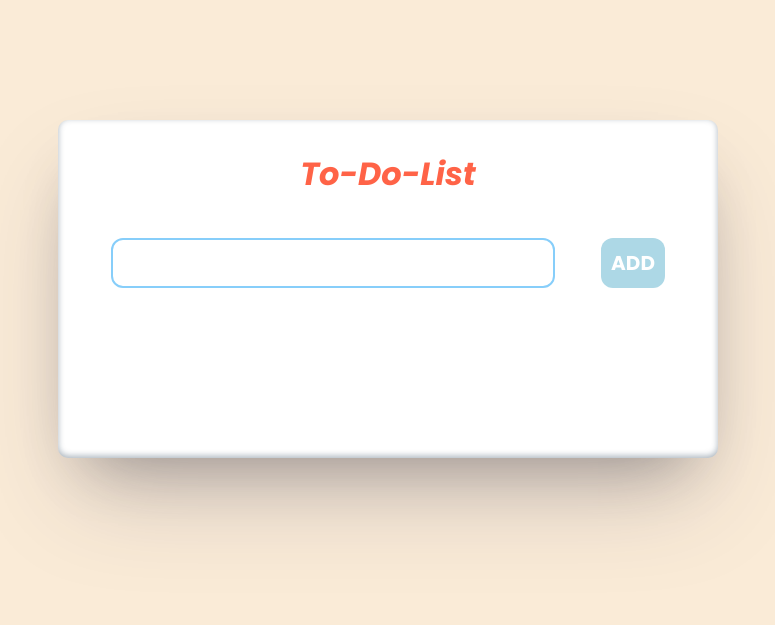
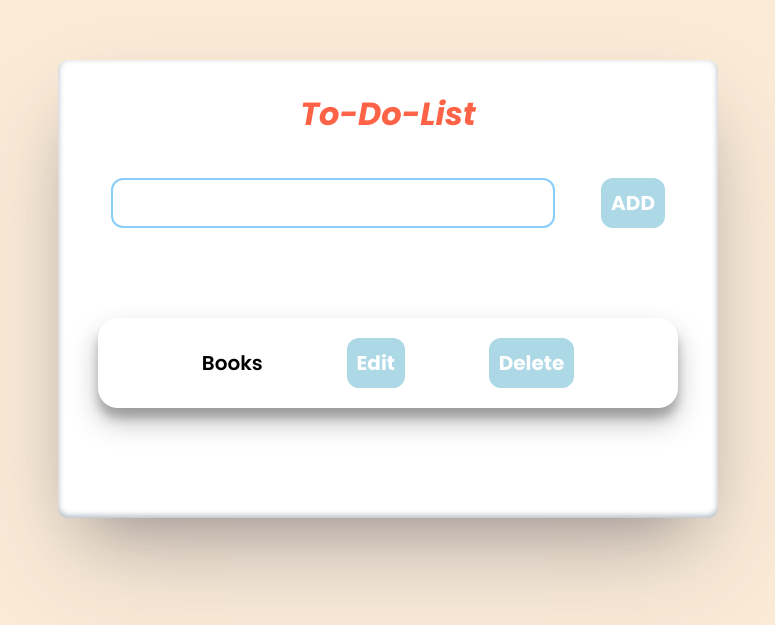
Before and after one commit to Hariprasath1996/TO-Do-List-----React-JS, a React (Vite) app: page / in a window 1280 px wide. Shown: the part 111-736 px from the top of the page, without its empty margins (252-1027 px from the left). Built offline with nearby package versions, Linux system fonts and the light colour scheme.

Commit message:
created delete component

```diff
--- a/src/App.jsx
+++ b/src/App.jsx
@@ -2,32 +2,42 @@ import { useState } from 'react'
 
 
 function App() {
-  const [items, setItems] = useState([]);
+  const [items, setItems] = useState([{ id: Date.now(), name: "Books" }]);
+  const [inputSearch,setInputSearch] = useState("")
+
+const searchInput=(e)=>{
+  setInputSearch(e.target.value)
+}
+
   const addItem = (itemName) => {
     setItems([...items, { id: Date.now(), name: itemName }])
   }
+  const deleteItem=(id)=>{
+    setItems(items.filter((item)=> item.id !==id))
+  }
+
   return (
     <>
       <div className='TO-Do-container'>
         <h1>To-Do-List</h1>
         <div className='input-container'>
-          <input className='input' type="text" />
+          <input className='input' type="text" value={inputSearch} onChange={searchInput} />
           <button className='btn-add' onClick={() => addItem(prompt("type here"))}><b>ADD</b></button>
         </div>
         <div className='list-container' >
-          <ul className='Un-order'>
+          <div className='Un-order'>
             <div className='list'>
               {items.map((item => (
-                <div className='list-items' key={item.id}>{item.name}
-                  <button className='btn-Edit'>Edit
+                <div className='list-items'  key={item.id}>{item.name}
+                  <button className='btn-Edit'> <b>Edit</b>
                   </button>
-                  <button className='btn-Delete'>
-                Delete
+                  <button className='btn-Delete' onClick={()=>deleteItem(item.id)}>
+                <b>Delete</b>
                   </button>
                 </div>
               )))}
             </div>
-          </ul>
+          </div>
         </div>
       </div>
     </>
--- a/src/index.css
+++ b/src/index.css
@@ -108,4 +108,5 @@ b {
     border: none;
     border-radius: 12px;
     cursor: pointer;
+
 }
```
